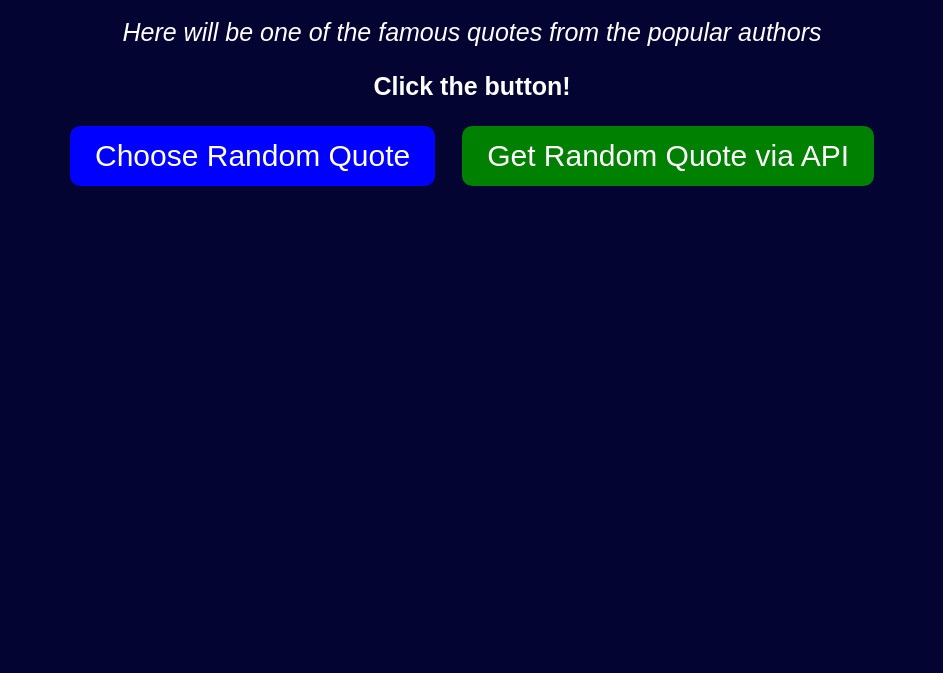
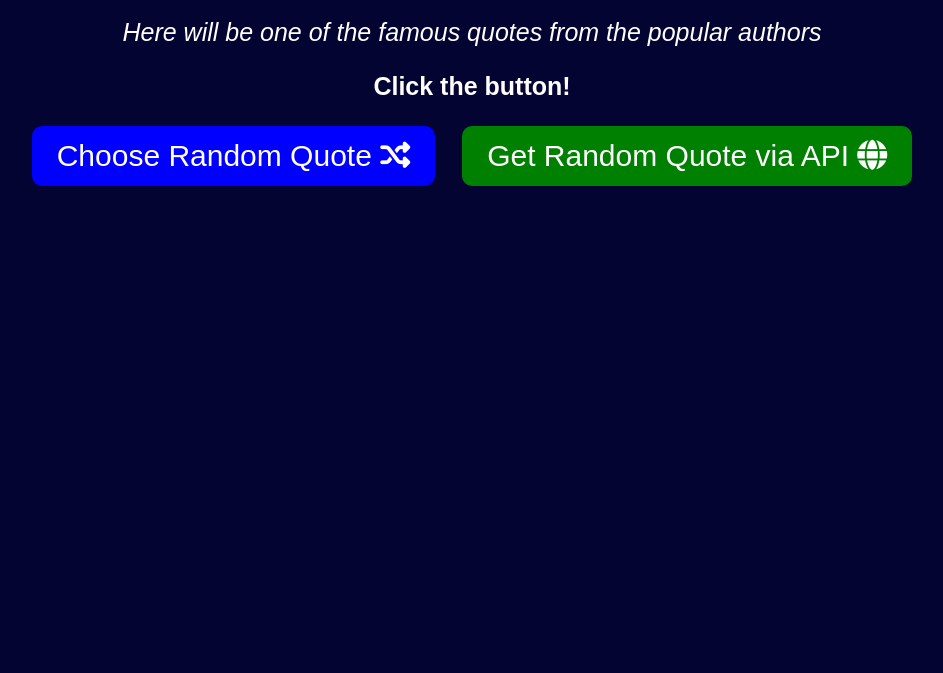
Before and after one commit to maksymrakyta/random-quotes-oop, a plain HTML site: page index.html in a window 1280 px wide. Shown: the part 177-850 px from the top of the page, without its empty margins (168-1111 px from the left). Drawn offline with Linux system fonts and the light colour scheme.

Commit message:
Added fa icons for both buttons

```diff
--- a/index.html
+++ b/index.html
@@ -22,10 +22,10 @@
         </p>
         <p id="quote-author" class="quote-author">Click the button!</p>
         <button id="random-quote-btn" class="btn btn-primary">
-          Choose Random Quote
+          Choose Random Quote <i class="fas fa-random"></i>
         </button>
         <button id="random-quote-api-btn" class="btn btn-secondary">
-          Get Random Quote via API
+          Get Random Quote via API <i class="fa fa-globe"></i>
         </button>
 
         <!-- <i id="quote-favorite-btn" class="far fa-star star-icon"></i> -->
```
